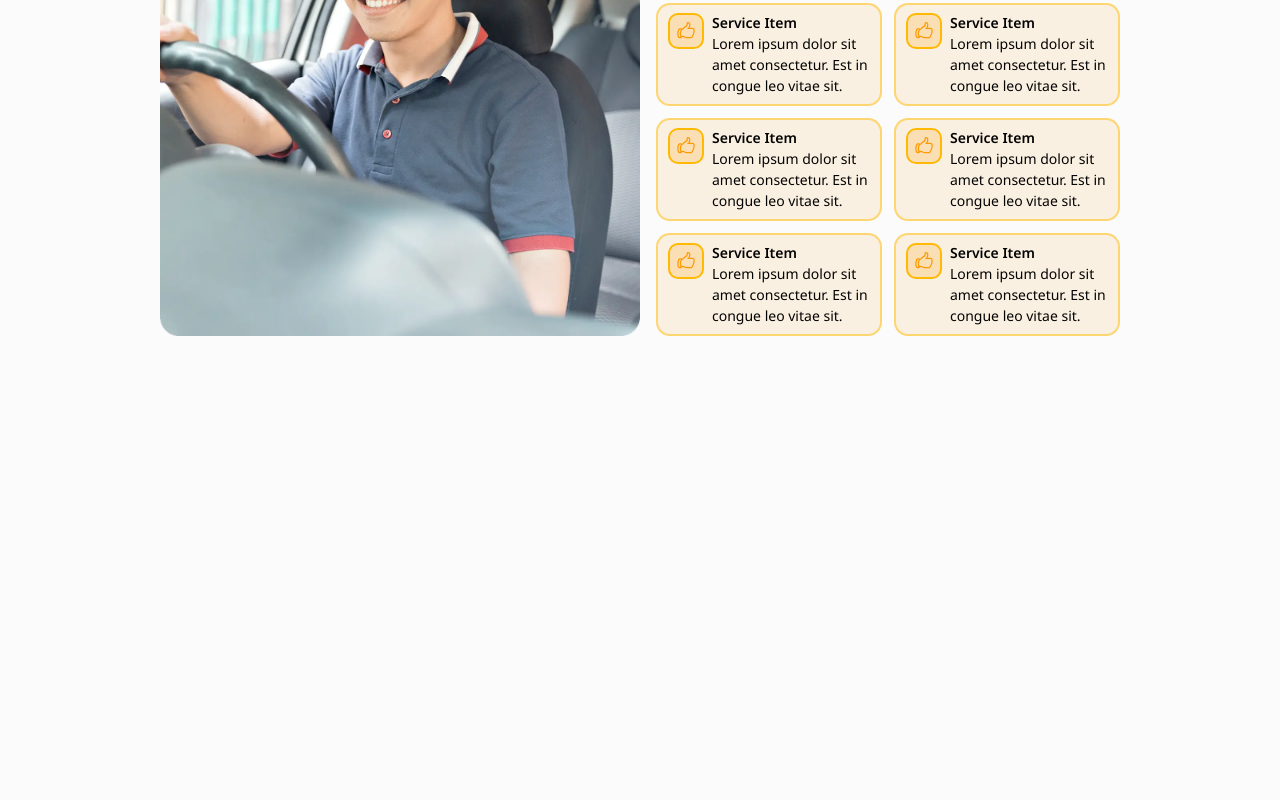
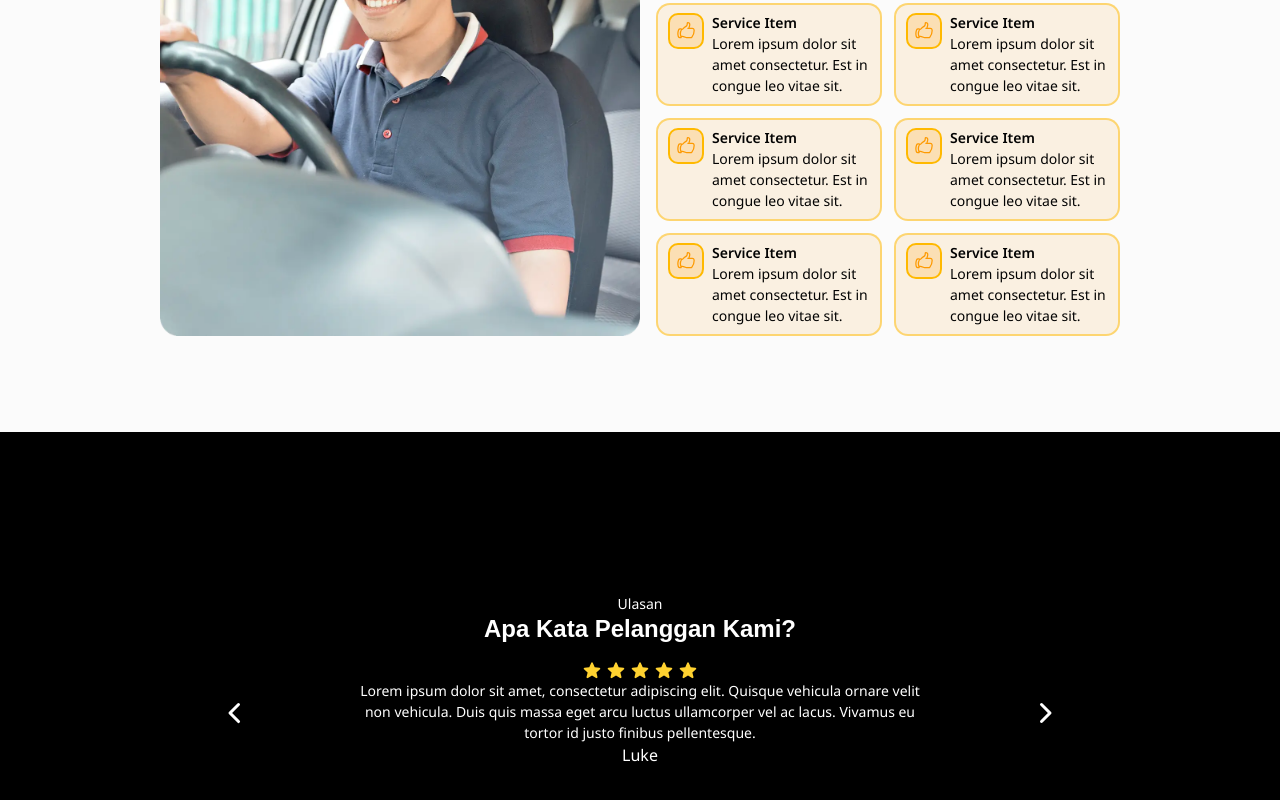
Before and after one commit to grandtripsulawesi/grandtripsulawesi-website, a Next.js app: page / in a window 1280 px wide. Shown: the part 3883-4683 px from the top of the page. Before the commit the page ends 4315 px from the top, so only its background shows below. Built offline with nearby package versions, Linux system fonts and the light colour scheme; a web font is replaced by a local one.

Commit message:
add review section

```diff
--- /dev/null
+++ b/src/app/_review/data.json
@@ -0,0 +1,17 @@
+[
+  {
+    "name": "Luke",
+    "comment": "Lorem ipsum dolor sit amet, consectetur adipiscing elit. Quisque vehicula ornare velit non vehicula. Duis quis massa eget arcu luctus ullamcorper vel ac lacus. Vivamus eu tortor id justo finibus pellentesque.",
+    "rating": 5
+  },
+  {
+    "name": "Han",
+    "comment": "Curabitur lobortis, diam eget luctus lacinia, tellus lacus aliquam quam, quis blandit dui diam non mi. Aliquam erat volutpat.",
+    "rating": 5
+  },
+  {
+    "name": "Leia",
+    "comment": "Curabitur scelerisque magna a felis volutpat convallis. Nunc eleifend fermentum ex, nec sodales nunc tristique in. Ut viverra nec enim ac aliquam.",
+    "rating": 3
+  }
+]
--- /dev/null
+++ b/src/app/_review/index.tsx
@@ -0,0 +1,81 @@
+'use client';
+import { Button } from '@/components';
+import { ChevronLeftIcon, ChevronRightIcon, StarIcon } from '@/icons';
+import reviewData from './data.json';
+import { useRef } from 'react';
+
+const dummyReview = reviewData;
+
+const generateStar = (rating: number) =>
+  Array(rating)
+    .fill(0)
+    .map((_, index) => <StarIcon key={index} className="text-amber-300" />);
+
+const Review = () => {
+  const reviewContainerRef = useRef<HTMLDivElement>(null);
+
+  const handleClickPrevious = () => {
+    const reviewContainer = reviewContainerRef.current;
+
+    if (reviewContainer) {
+      const scrollAmount = reviewContainer.clientWidth;
+      reviewContainer.scrollBy({ left: -scrollAmount, behavior: 'smooth' });
+    }
+  };
+
+  const handleClickNext = () => {
+    const reviewContainer = reviewContainerRef.current;
+
+    if (reviewContainer) {
+      const scrollAmount = reviewContainer.clientWidth;
+      reviewContainer.scrollBy({ left: scrollAmount, behavior: 'smooth' });
+    }
+  };
+
+  return (
+    <section className="w-full relative bg-black">
+      <div className="width__wrapper mx-auto h-[40vh] my-24 flex flex-col items-center justify-center">
+        <div className="text-white text-center">
+          <p>Ulasan</p>
+          <h1 className="font-heading leading-tight font-semibold">
+            Apa Kata Pelanggan Kami?
+          </h1>
+        </div>
+        <div className="flex items-center justify-center">
+          <Button
+            variant="ghost"
+            className="text-white"
+            onClick={handleClickPrevious}
+          >
+            <ChevronLeftIcon className="size-10" />
+          </Button>
+          <div
+            ref={reviewContainerRef}
+            id="comment__container"
+            className="flex w-4/5 h-auto overflow-x-scroll scroll-smooth"
+          >
+            {dummyReview.map((review) => (
+              <article
+                key={review.name}
+                className="w-full shrink-0 flex flex-col justify-center items-center text-white my-4 px-6"
+              >
+                <p className="flex space-x-1">{generateStar(review.rating)}</p>
+                <p className="w-4/5 text-center">{review.comment}</p>
+                <span>{review.name}</span>
+              </article>
+            ))}
+          </div>
+          <Button
+            variant="ghost"
+            className="text-white"
+            onClick={handleClickNext}
+          >
+            <ChevronRightIcon className="size-10" />
+          </Button>
+        </div>
+      </div>
+    </section>
+  );
+};
+
+export default Review;
--- a/src/app/page.tsx
+++ b/src/app/page.tsx
@@ -2,6 +2,7 @@ import About from './_about';
 import Benefit from './_benefit';
 import Fleet from './_fleet';
 import Hero from './_hero';
+import Review from './_review';
 import Service from './_service';
 
 export default function Home() {
@@ -12,6 +13,7 @@ export default function Home() {
       <Benefit />
       <Fleet />
       <Service />
+      <Review />
     </main>
   );
 }
--- /dev/null
+++ b/src/icons/ChevronLeftIcon.tsx
@@ -0,0 +1,19 @@
+import { cn } from '@/lib/utils';
+import { IconType } from './types';
+
+const ChevronLeftIcon = ({ className }: IconType) => (
+  <svg
+    xmlns="http://www.w3.org/2000/svg"
+    viewBox="0 0 20 20"
+    fill="currentColor"
+    className={cn('size-5', className)}
+  >
+    <path
+      fillRule="evenodd"
+      d="M11.78 5.22a.75.75 0 0 1 0 1.06L8.06 10l3.72 3.72a.75.75 0 1 1-1.06 1.06l-4.25-4.25a.75.75 0 0 1 0-1.06l4.25-4.25a.75.75 0 0 1 1.06 0Z"
+      clipRule="evenodd"
+    />
+  </svg>
+);
+
+export default ChevronLeftIcon;
--- /dev/null
+++ b/src/icons/ChevronRightIcon.tsx
@@ -0,0 +1,19 @@
+import { cn } from '@/lib/utils';
+import { IconType } from './types';
+
+const ChevronRightIcon = ({ className }: IconType) => (
+  <svg
+    xmlns="http://www.w3.org/2000/svg"
+    viewBox="0 0 20 20"
+    fill="currentColor"
+    className={cn('size-5', className)}
+  >
+    <path
+      fillRule="evenodd"
+      d="M8.22 5.22a.75.75 0 0 1 1.06 0l4.25 4.25a.75.75 0 0 1 0 1.06l-4.25 4.25a.75.75 0 0 1-1.06-1.06L11.94 10 8.22 6.28a.75.75 0 0 1 0-1.06Z"
+      clipRule="evenodd"
+    />
+  </svg>
+);
+
+export default ChevronRightIcon;
--- /dev/null
+++ b/src/icons/StarIcon.tsx
@@ -0,0 +1,19 @@
+import { cn } from '@/lib/utils';
+import { IconType } from './types';
+
+const StarIcon = ({ className }: IconType) => (
+  <svg
+    xmlns="http://www.w3.org/2000/svg"
+    viewBox="0 0 20 20"
+    fill="currentColor"
+    className={cn('size-5', className)}
+  >
+    <path
+      fillRule="evenodd"
+      d="M10.868 2.884c-.321-.772-1.415-.772-1.736 0l-1.83 4.401-4.753.381c-.833.067-1.171 1.107-.536 1.651l3.62 3.102-1.106 4.637c-.194.813.691 1.456 1.405 1.02L10 15.591l4.069 2.485c.713.436 1.598-.207 1.404-1.02l-1.106-4.637 3.62-3.102c.635-.544.297-1.584-.536-1.65l-4.752-.382-1.831-4.401Z"
+      clipRule="evenodd"
+    />
+  </svg>
+);
+
+export default StarIcon;
--- a/src/icons/index.ts
+++ b/src/icons/index.ts
@@ -5,9 +5,12 @@
 export { default as EyeIcon } from './EyeIcon';
 export { default as EyeSlashIcon } from './EyeSlashIcon';
 // Star
+export { default as StarIcon } from './StarIcon';
 // Arrow Circle Down
 // Chevron Left
+export { default as ChevronLeftIcon } from './ChevronLeftIcon';
 // Chevron Right
+export { default as ChevronRightIcon } from './ChevronRightIcon';
 export { default as ArrowRightIcon } from './ArrowRightIcon';
 export { default as CheckIcon } from './CheckIcon';
 export { default as HandThumbUpIcon } from './HandThumbUpIcon';
```
